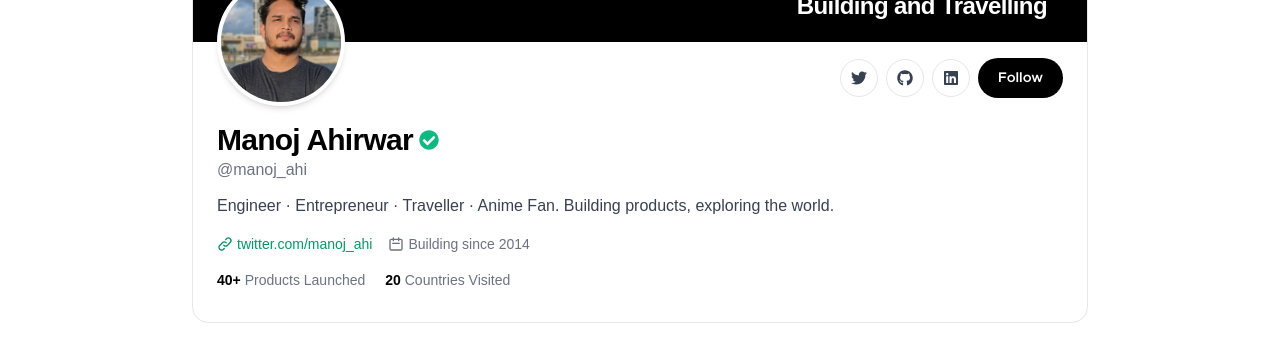
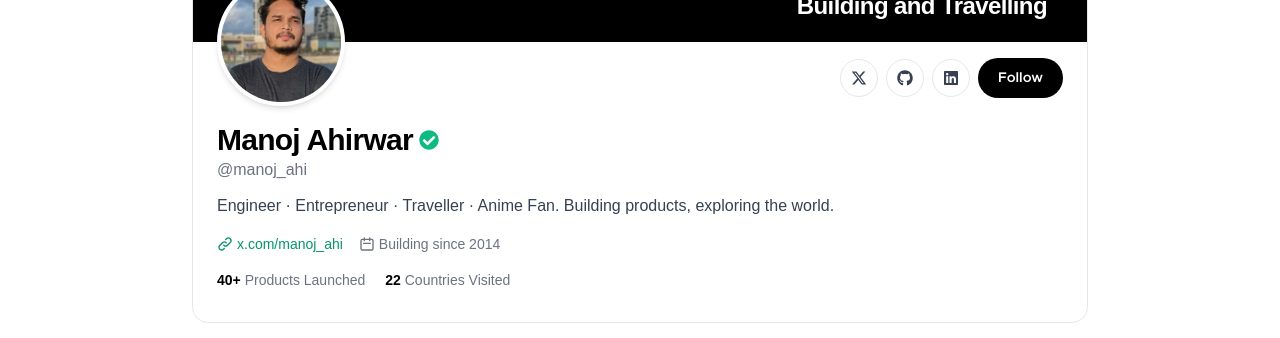
Before and after one commit to manojahi/manoj-ahirwar-website, a Next.js app: page / in a window 1280 px wide. Shown: the part 183-521 px from the top of the page. Built offline with nearby package versions, Linux system fonts and the light colour scheme; a web font is replaced by a local one.

Commit message:
add new countries

```diff
--- a/components/Footer.tsx
+++ b/components/Footer.tsx
@@ -13,12 +13,12 @@ const Footer: React.FC = () => {
 
           <div className="flex items-center gap-6 sm:gap-8 text-sm">
             <a
-              href="https://twitter.com/manoj_ahi"
+              href="https://x.com/manoj_ahi"
               target="_blank"
               rel="noopener noreferrer"
               className="text-gray-600 hover:text-black font-medium transition-colors"
             >
-              Twitter
+              X
             </a>
             <a
               href="https://github.com/manojahi/manoj-ahirwar-website"
--- a/components/Header.tsx
+++ b/components/Header.tsx
@@ -1,7 +1,9 @@
 import React from "react";
 import Link from "next/link";
-import { FaTwitter, FaGithub, FaLinkedin, FaCheckCircle } from "react-icons/fa";
+import { FaGithub, FaLinkedin, FaCheckCircle } from "react-icons/fa";
+import { FaXTwitter } from "react-icons/fa6";
 import { HiOutlineLink, HiOutlineCalendar } from "react-icons/hi";
+import { countriesData } from "@/constants/countriesData";
 
 const Header: React.FC = () => {
   return (
@@ -27,13 +29,13 @@ const Header: React.FC = () => {
 
               <div className="flex flex-wrap items-center gap-2 mb-1 sm:mb-2 justify-end">
                 <Link
-                  href="https://twitter.com/manoj_ahi"
+                  href="https://x.com/manoj_ahi"
                   target="_blank"
                   rel="noopener noreferrer"
-                  aria-label="Twitter"
+                  aria-label="X"
                   className="p-2 sm:p-2.5 rounded-full border border-gray-200 text-gray-700 hover:bg-gray-50 hover:border-gray-400 transition-colors"
                 >
-                  <FaTwitter className="w-4 h-4" />
+                  <FaXTwitter className="w-4 h-4" />
                 </Link>
                 <Link
                   href="https://github.com/manojahi"
@@ -54,7 +56,7 @@ const Header: React.FC = () => {
                   <FaLinkedin className="w-4 h-4" />
                 </Link>
                 <Link
-                  href="https://twitter.com/manoj_ahi"
+                  href="https://x.com/manoj_ahi"
                   target="_blank"
                   rel="noopener noreferrer"
                   className="px-4 sm:px-5 py-2 sm:py-2.5 bg-black text-white text-sm font-semibold rounded-full hover:bg-gray-800 transition-colors"
@@ -84,13 +86,13 @@ const Header: React.FC = () => {
 
             <div className="flex flex-wrap gap-x-4 gap-y-1.5 text-sm text-gray-500 mb-4">
               <Link
-                href="https://twitter.com/manoj_ahi"
+                href="https://x.com/manoj_ahi"
                 target="_blank"
                 rel="noopener noreferrer"
                 className="inline-flex items-center gap-1 text-emerald-600 hover:underline"
               >
                 <HiOutlineLink className="w-4 h-4" />
-                twitter.com/manoj_ahi
+                x.com/manoj_ahi
               </Link>
               <span className="inline-flex items-center gap-1">
                 <HiOutlineCalendar className="w-4 h-4" />
@@ -104,7 +106,7 @@ const Header: React.FC = () => {
                 Launched
               </span>
               <span className="text-gray-500">
-                <span className="font-bold text-black">20</span> Countries
+                <span className="font-bold text-black">{countriesData.length}</span> Countries
                 Visited
               </span>
             </div>
--- a/constants/countriesData.ts
+++ b/constants/countriesData.ts
@@ -27,4 +27,6 @@ export const countriesData: Country[] = [
   },
   { name: "China", code: "CN" },
   { name: "New Zealand", code: "NZ" },
+  { name: "Brunei", code: "BN" },
+  { name: "Timor-Leste", code: "TL" },
 ];
--- a/constants/projectsData.ts
+++ b/constants/projectsData.ts
@@ -135,7 +135,7 @@ export const projectData: Project[] = [
     description:
       "Boilerplates for SaaS to help you ship your product faster. Including NextJs SaaS, NextJs AI and Other boilerplates.",
     type: "SAAS",
-    link: "https://twitter.com/manoj_ahi",
+    link: "https://x.com/manoj_ahi",
     linkLabel: "BoilerCode.co",
     status: "sold",
     year: 2023,
@@ -146,7 +146,7 @@ export const projectData: Project[] = [
     description:
       "ChatGPT in a better way directly from Chrome extension. Use xActions Actions to create custom Actions.",
     type: "SAAS",
-    link: "https://twitter.com/manoj_ahi",
+    link: "https://x.com/manoj_ahi",
     linkLabel: "xActions",
     status: "sold",
     year: 2023,
@@ -159,7 +159,7 @@ export const projectData: Project[] = [
     description:
       "A place to liquidate your SaaS businesses. and sell it for cheap.",
     type: "SAAS",
-    link: "https://twitter.com/manoj_ahi",
+    link: "https://x.com/manoj_ahi",
     linkLabel: "SaaSLiquidate",
     status: "discontinued",
     year: 2025,
@@ -169,7 +169,7 @@ export const projectData: Project[] = [
     description:
       "Create eye catching GIFs of your stats, memes, and texts. Improve your social game by posting gifs instead of boring text.",
     type: "SAAS",
-    link: "https://twitter.com/manoj_ahi",
+    link: "https://x.com/manoj_ahi",
     linkLabel: "GifVista",
     status: "discontinued",
     year: 2023,
@@ -189,7 +189,7 @@ export const projectData: Project[] = [
     description:
       "API first platform which allows developers to create News & Article platform without any backend.",
     type: "SAAS",
-    link: "https://twitter.com/manoj_ahi",
+    link: "https://x.com/manoj_ahi",
     linkLabel: "QuickFloat",
     status: "discontinued",
     year: 2021,
@@ -199,7 +199,7 @@ export const projectData: Project[] = [
     description:
       "NoCode platform for building Chatbot apps. Create, Customise and Share your own Chatbot apps and start collecting payments.",
     type: "SAAS",
-    link: "https://twitter.com/manoj_ahi",
+    link: "https://x.com/manoj_ahi",
     linkLabel: "NoCodeChat",
     status: "never launched",
     year: 2024,
@@ -209,7 +209,7 @@ export const projectData: Project[] = [
     description:
       "Kids-focused learning app. Kids learn from articles that are kids friendly and safe and also for their age.",
     type: "SAAS",
-    link: "https://twitter.com/manoj_ahi",
+    link: "https://x.com/manoj_ahi",
     linkLabel: "KidoBook",
     status: "discontinued",
     year: 2020,
@@ -219,7 +219,7 @@ export const projectData: Project[] = [
     description:
       "A place on the Internet where anyone can write anything. You can create your own wall and share.",
     type: "SAAS",
-    link: "https://twitter.com/manoj_ahi",
+    link: "https://x.com/manoj_ahi",
     linkLabel: "HackrWall",
     status: "discontinued",
     year: 2022,
@@ -229,7 +229,7 @@ export const projectData: Project[] = [
     description:
       "Read about Technology, Finance, Startup, and Crypto quickly. Get up to date with what's going on in 5 minutes.",
     type: "SAAS",
-    link: "https://twitter.com/manoj_ahi",
+    link: "https://x.com/manoj_ahi",
     linkLabel: "Smart Morning",
     status: "discontinued",
     year: 2023,
@@ -240,7 +240,7 @@ export const projectData: Project[] = [
     description:
       "Personal finance portfolio tracking platform. Track Mutual funds, Stocks, Crypto, and more in one place. Crossed over 5k users in India.",
     type: "SAAS",
-    link: "https://twitter.com/manoj_ahi",
+    link: "https://x.com/manoj_ahi",
     linkLabel: "MoneyFit",
     status: "discontinued",
     year: 2017,
@@ -250,7 +250,7 @@ export const projectData: Project[] = [
     description:
       "Advanced bio page creator platform. Showcase your social stats. Supports 18 social networks.",
     type: "SAAS",
-    link: "https://twitter.com/manoj_ahi",
+    link: "https://x.com/manoj_ahi",
     linkLabel: "1Profile",
     status: "discontinued",
     year: 2018,
@@ -260,7 +260,7 @@ export const projectData: Project[] = [
     description:
       "Your personal dashboard of all of your social networks. Track your social profile performance in real-time. ",
     type: "SAAS",
-    link: "https://twitter.com/manoj_ahi",
+    link: "https://x.com/manoj_ahi",
     linkLabel: "One Dashboard",
     status: "discontinued",
     year: 2018,
@@ -270,7 +270,7 @@ export const projectData: Project[] = [
     description:
       "Like-minded social network app. Create or submit a poll and get connected with like-minded people around the world. Reached 10k users worldwide.",
     type: "SAAS",
-    link: "https://twitter.com/manoj_ahi",
+    link: "https://x.com/manoj_ahi",
     linkLabel: "Opin Network",
     status: "discontinued",
     year: 2016,
@@ -280,7 +280,7 @@ export const projectData: Project[] = [
     description:
       "Engineering exam question papers social network. Students can upload or access previous year's question papers for their subjects. Got 5k students using the product.",
     type: "SAAS",
-    link: "https://twitter.com/manoj_ahi",
+    link: "https://x.com/manoj_ahi",
     linkLabel: "Pixap",
     status: "discontinued",
     year: 2014,
@@ -290,7 +290,7 @@ export const projectData: Project[] = [
     description:
       "There are some projects that just now are ghosts and even I don't remember some.",
     type: "Others",
-    link: "https://twitter.com/manoj_ahi",
+    link: "https://x.com/manoj_ahi",
     linkLabel: "Follow my journey",
     status: "discontinued",
   },
--- a/constants/socialData.ts
+++ b/constants/socialData.ts
@@ -1,6 +1,5 @@
 import { SocialLink } from "@/types/app-types";
 import {
-  FaTwitter,
   FaGithub,
   FaLinkedin,
   FaInstagram,
@@ -8,13 +7,14 @@ import {
   FaProductHunt,
   FaStackOverflow,
 } from "react-icons/fa";
+import { FaXTwitter } from "react-icons/fa6";
 import { SiQuora } from "react-icons/si";
 
 export const socialLinksData: SocialLink[] = [
   {
-    name: "Twitter",
-    url: "https://twitter.com/manoj_ahi",
-    icon: FaTwitter,
+    name: "X",
+    url: "https://x.com/manoj_ahi",
+    icon: FaXTwitter,
   },
   {
     name: "Github",
```
